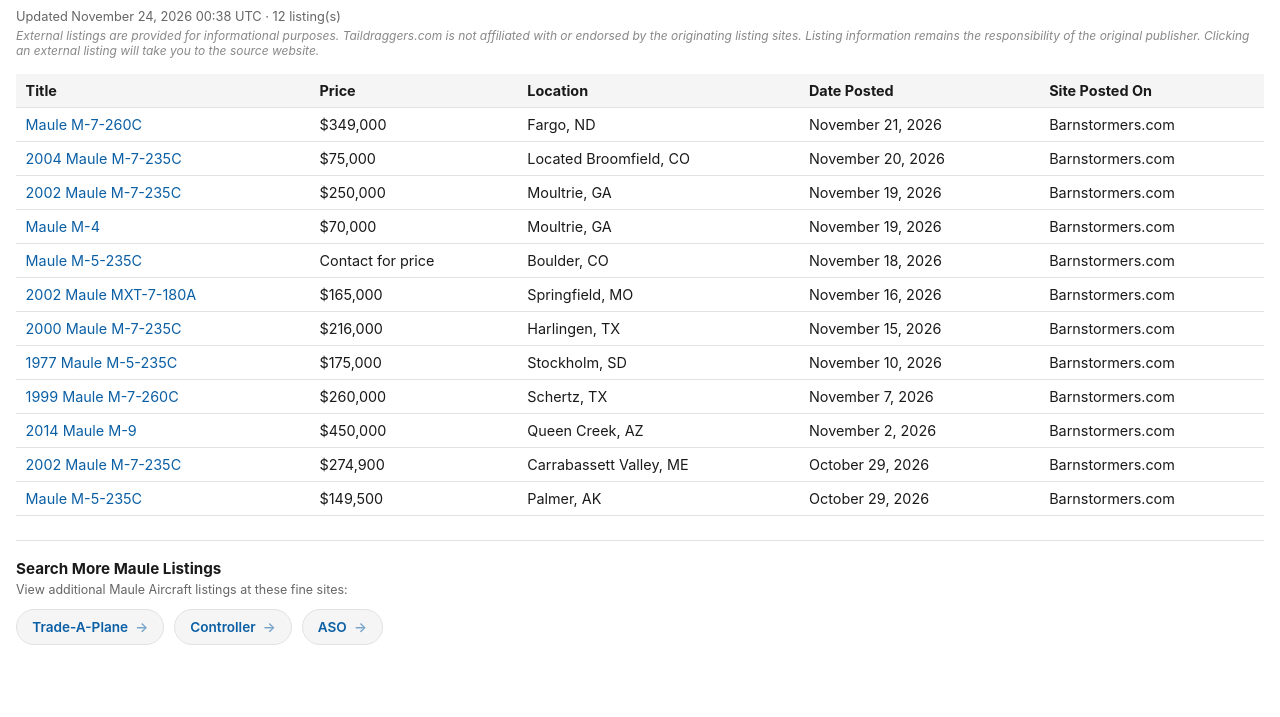
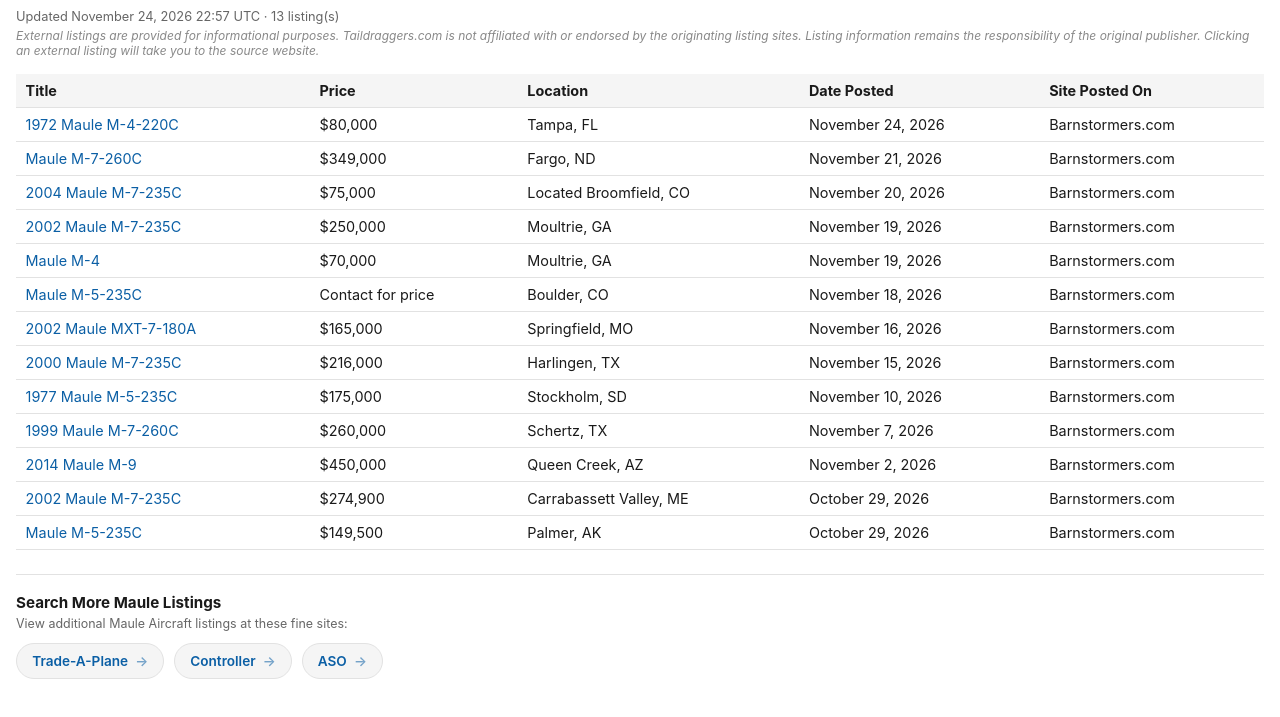
Before and after one commit to taildraggers/maule, a plain HTML site: page docs/index.html in a window 1280 px wide. Shown: the part 43-760 px from the top of the page. Drawn offline with Linux system fonts and the light colour scheme.

Commit message:
Update Maule listings (2026-11-24)

```diff
--- a/docs/index.html
+++ b/docs/index.html
@@ -76,13 +76,14 @@
 </head>
 <body>
   <h1>Other Maule Ads on the Web</h1>
-  <div class="updated">Updated November 24, 2026 00:38 UTC &middot; 12 listing(s)</div>
+  <div class="updated">Updated November 24, 2026 22:57 UTC &middot; 13 listing(s)</div>
   <div class="disclaimer">External listings are provided for informational purposes. Taildraggers.com is not affiliated with or endorsed by the originating listing sites. Listing information remains the responsibility of the original publisher. Clicking an external listing will take you to the source website.</div>
   <table>
     <thead>
       <tr><th>Title</th><th>Price</th><th>Location</th><th>Date Posted</th><th>Site Posted On</th></tr>
     </thead>
     <tbody>
+        <tr><td><a href="https://www.barnstormers.com/classified-2059305-1972-Maule-M-4-220c.html" target="_blank" rel="noopener noreferrer">1972 Maule M-4-220C</a></td><td>$80,000</td><td>Tampa, FL</td><td>November 24, 2026</td><td>Barnstormers.com</td></tr>
         <tr><td><a href="https://www.barnstormers.com/classified-2077801-09-M7-260C-TTSN-990-SMOH-330.html" target="_blank" rel="noopener noreferrer">Maule M-7-260C</a></td><td>$349,000</td><td>Fargo, ND</td><td>November 21, 2026</td><td>Barnstormers.com</td></tr>
         <tr><td><a href="https://www.barnstormers.com/classified-2084843-2004-Maule-M7-235C-Project.html" target="_blank" rel="noopener noreferrer">2004 Maule M-7-235C</a></td><td>$75,000</td><td>Located Broomfield, CO</td><td>November 20, 2026</td><td>Barnstormers.com</td></tr>
         <tr><td><a href="https://www.barnstormers.com/classified-2074521-2002-MAULE-M-7-235C.html" target="_blank" rel="noopener noreferrer">2002 Maule M-7-235C</a></td><td>$250,000</td><td>Moultrie, GA</td><td>November 19, 2026</td><td>Barnstormers.com</td></tr>
```
